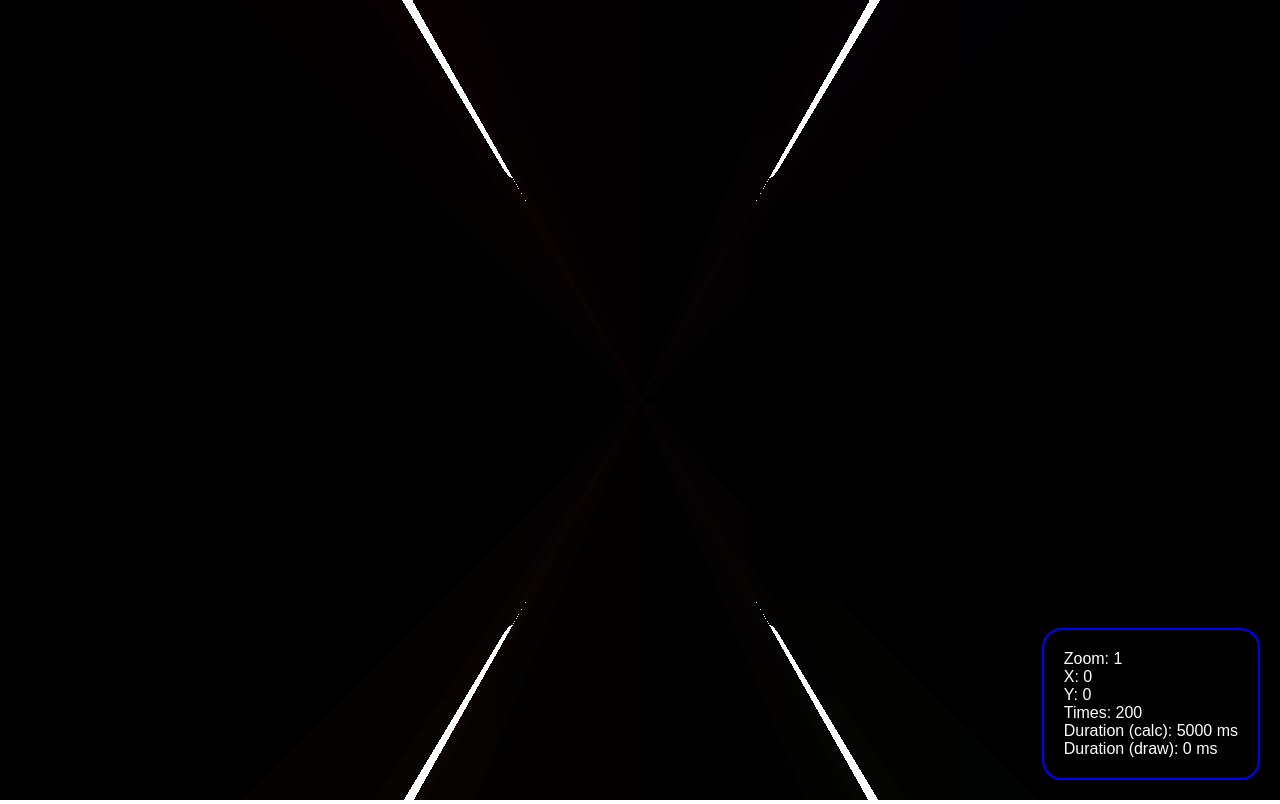
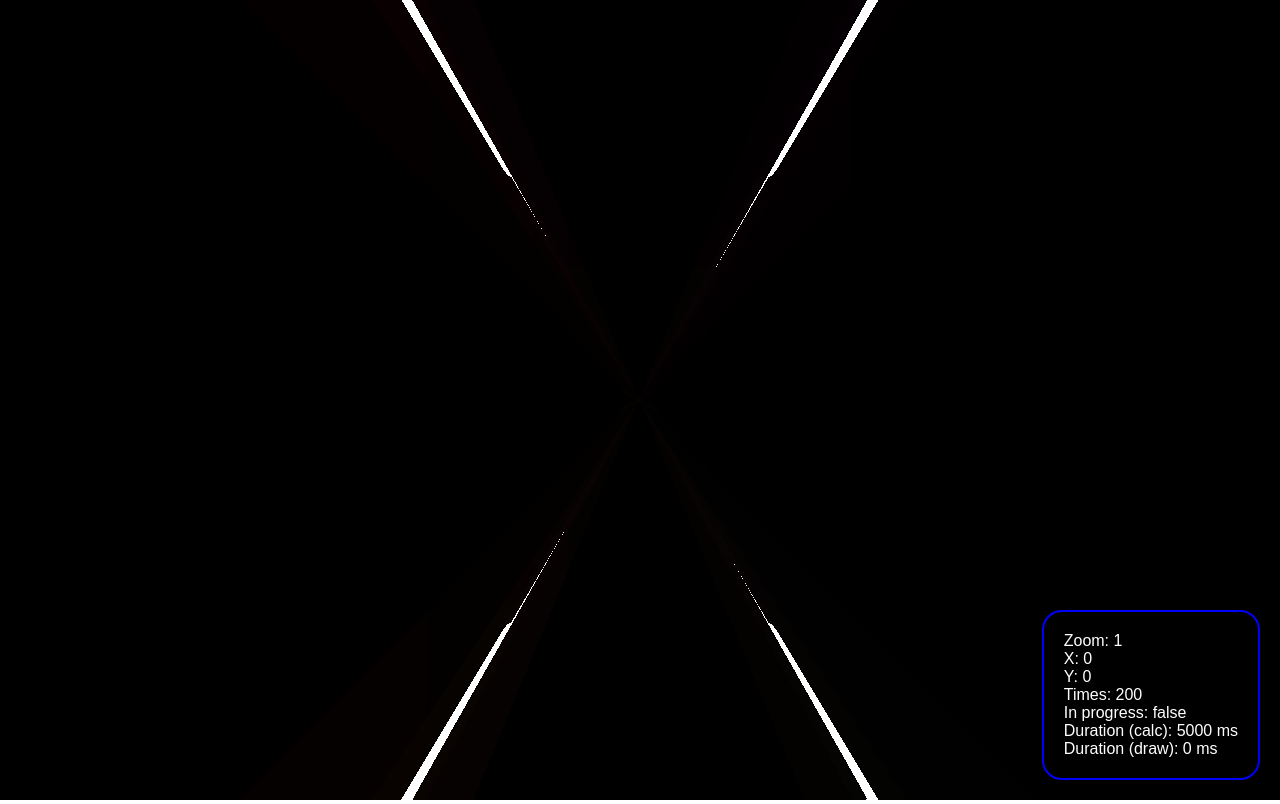
Before and after one commit to Christian-Adler/js_fractal, a plain HTML site: page index.html in a window 1280 px wide. Drawn offline with Linux system fonts and the light colour scheme.

Commit message:
use imgBuffer to draw way faster pixels

```diff
--- a/index.html
+++ b/index.html
@@ -39,6 +39,10 @@
             content: "Times: ";
         }
 
+        #inProgress:before {
+            content: "In progress: ";
+        }
+
         #durationCalc:before {
             content: "Duration (calc): ";
         }
@@ -64,6 +68,7 @@
     <div id="translateX">0</div>
     <div id="translateY">0</div>
     <div id="times">1</div>
+    <div id="inProgress"></div>
     <div id="durationCalc">0</div>
     <div id="durationDraw">0</div>
 </div>
--- a/main.js
+++ b/main.js
@@ -5,6 +5,7 @@ if (window.Worker) {
   const translateXDiv = document.getElementById("translateX");
   const translateYDiv = document.getElementById("translateY");
   const timesDiv = document.getElementById("times");
+  const inProgressDiv = document.getElementById("inProgress");
   const durationCalcDiv = document.getElementById("durationCalc");
   const durationDrawDiv = document.getElementById("durationDraw");
 
@@ -41,18 +42,14 @@ if (window.Worker) {
   let translateX = 0;
   let translateY = 0;
 
-  const atom = (x, y, c) => {
-    ctx.fillStyle = c;
-    ctx.fillRect(x, y, 3, 3);
-  };
-
   function calcTData() {
     if (inProgress) return;
     inProgress = true;
+    inProgressDiv.innerHTML = `${inProgress}`;
     workerAnswersReceived = 0;
     startCalc = new Date().getTime();
 
-    times = Math.max(200, zoom / 100 * 2);
+    times = Math.min(20000, Math.max(200, zoom / 100 * 2));
     zoomDiv.innerHTML = zoom;
     translateXDiv.innerHTML = translateX;
     translateYDiv.innerHTML = translateY;
@@ -90,14 +87,39 @@ if (window.Worker) {
       tData = [...tData, ...workersItem.tData];
     }
 
+    if (canvas.height !== window.innerHeight || canvas.width !== window.innerWidth) {
+      console.log('Data not matching to size...');
+      inProgress = false;
+      inProgressDiv.innerHTML = `${inProgress}`;
+      calcTData();
+      return;
+    }
+
     // draw
 
-    ctx.fillStyle = 'white';
-    ctx.fillRect(0, 0, dimX, dimY);
+    const data = ctx.createImageData(dimX, dimY);
+    const buf = new Uint32Array(data.data.buffer);
+
+    function drawIntoBuffer(i, colorValue) {
+      const idxs = [i, i - dimX, i + dimX];
+      for (const idx of idxs) {
+        if (idx >= 0 && idx < tData.length) {
+          buf[idx] = colorValue;
+
+          if (idx > 0)
+            buf[idx - 1] = colorValue;
+          if (idx < tData.length - 1)
+            buf[idx + 1] = colorValue;
+        }
+      }
+    }
 
     for (let i = 0; i < tData.length; i++) {
       const t = tData[i];
-      if (t < 0) continue;
+      if (t < 0) {
+        buf[i] = 0xFFFFFFFF;
+        continue;
+      }
 
       const x = i % dimX;
       const y = Math.floor(i / dimX);
@@ -112,12 +134,21 @@ if (window.Worker) {
 
       r *= 3;
 
-      atom(x, y, `rgb(${r},${g},${b})`);
+      // buf[i] = 0xa00000F0;
+      const colorValue = (255 << 24) |    // alpha
+          (b << 16) |    // blue
+          (g << 8) |    // green
+          r; // red
+      drawIntoBuffer(i, colorValue);
     }
+
+
+    ctx.putImageData(data, 0, 0);
 
     const t2 = new Date().getTime();
     durationDrawDiv.innerHTML = '' + (t2 - t1);
     inProgress = false;
+    inProgressDiv.innerHTML = `${inProgress}`;
   }
 
   calcTData();
```
